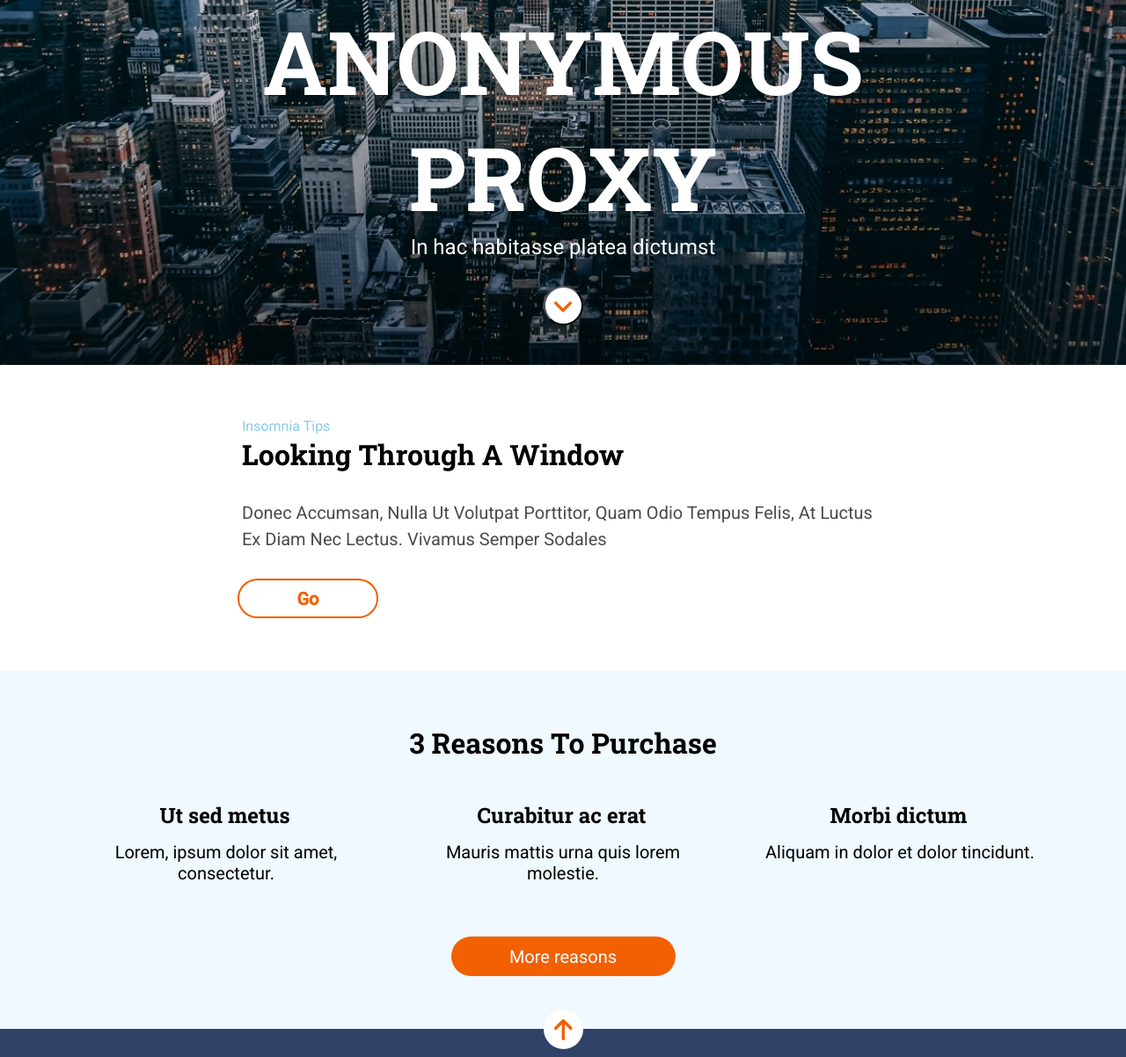
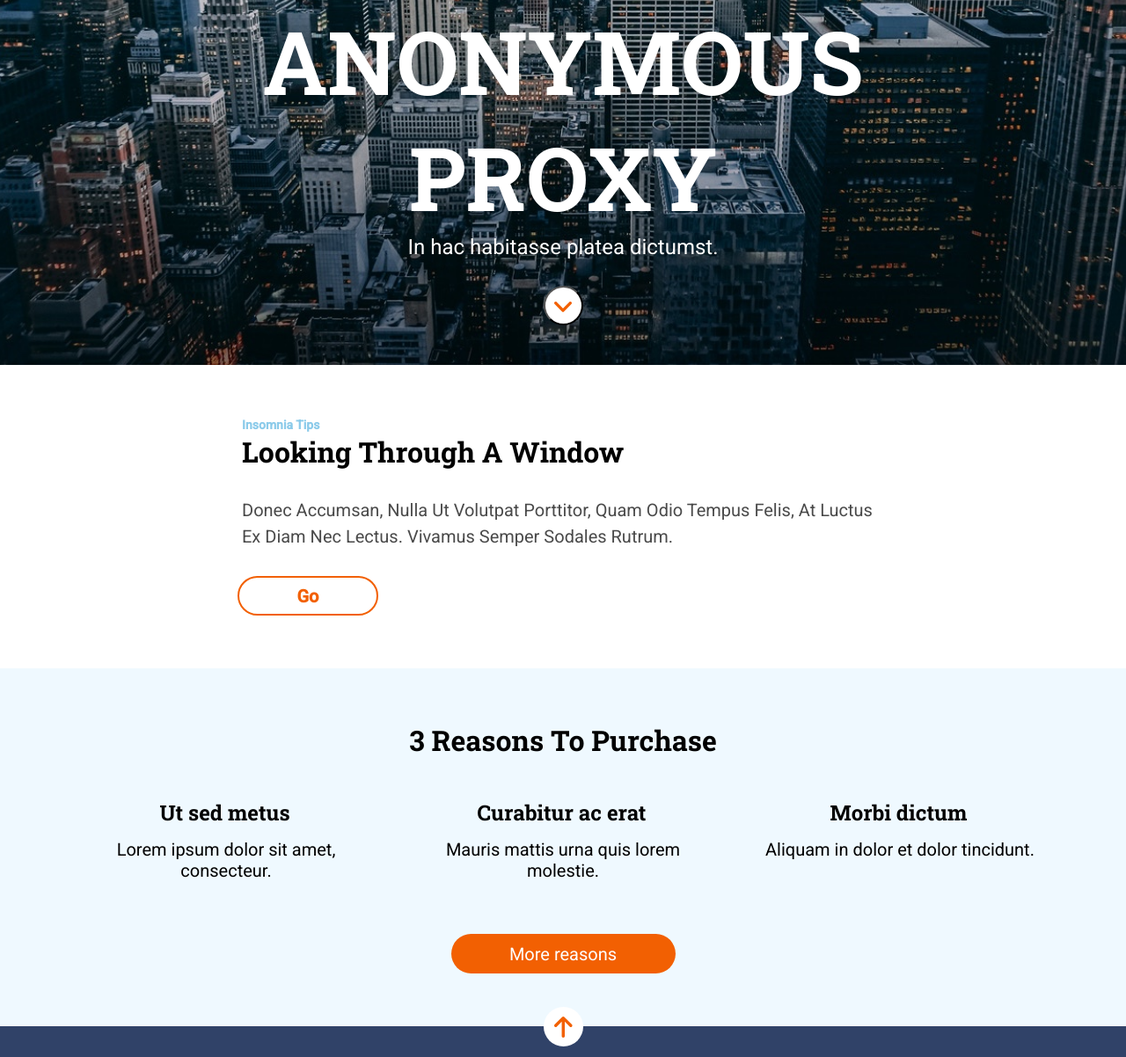
Before and after one commit to mpenacasares/My-first-web-HTML-SASS, a website: page src/html/index.html in a window 1280 px wide. Shown: the part 385-1587 px from the top of the page at 88% size. Drawn offline with nearby package versions, Linux system fonts and the light colour scheme; files that its build step writes are made by us from their sources; files whose address does not match are found by name.

Commit message:
add issues

```diff
--- a/src/html/partials/header.html
+++ b/src/html/partials/header.html
@@ -5,7 +5,7 @@
         </a>
     </nav>
     <h1 class="header__title">Anonymous proxy</h1>
-    <p class="header__text">In hac habitasse platea dictumst</p>
+    <p class="header__text">In hac habitasse platea dictumst.</p>
 
     <button class="header__icon-down">
         <a href="#purchase" title="Go to purchase section">
--- a/src/html/partials/purchase.html
+++ b/src/html/partials/purchase.html
@@ -4,7 +4,7 @@
     <div class="purchase__articles">
         <article class="purchase__articles--item1">
             <h3 class="purchase__articles--title">Ut sed metus</h3>
-            <p class="purchase__articles--text">Lorem, ipsum dolor sit amet, consectetur.</p>
+            <p class="purchase__articles--text">Lorem ipsum dolor sit amet, consecteur.</p>
         </article>
         <article class="purchase__articles--item2">
             <h3 class="purchase__articles--title">Curabitur ac erat</h3>
--- a/src/html/partials/window.html
+++ b/src/html/partials/window.html
@@ -1,10 +1,9 @@
 <section id="window" class="window">
-    <small class="window__pretitle">Insomnia tips</small>
+    <h3 class="window__pretitle">Insomnia tips</h3>
     <h2 class="window__title">Looking through a window</h2>
     <p class="window__text">
         Donec accumsan, nulla ut volutpat porttitor, quam odio tempus felis, at luctus ex diam nec lectus. Vivamus
-        semper
-        sodales
+        semper sodales rutrum.
     </p>
 
     <button class="window__button">
--- a/src/scss/layout/_window.scss
+++ b/src/scss/layout/_window.scss
@@ -17,13 +17,13 @@
     font-family: $font-text;
     color: $color-lightblue-text;
     text-transform: capitalize;
-    font-size: 14px;
+    font-size: 12px;
     @media (min-width: 768px) {
       width: 690px;
     }
     @media (min-width: 1200px) {
       width: 730px;
-      font-size: 16px;
+      font-size: 14px;
     }
   }
   &__title {
```
